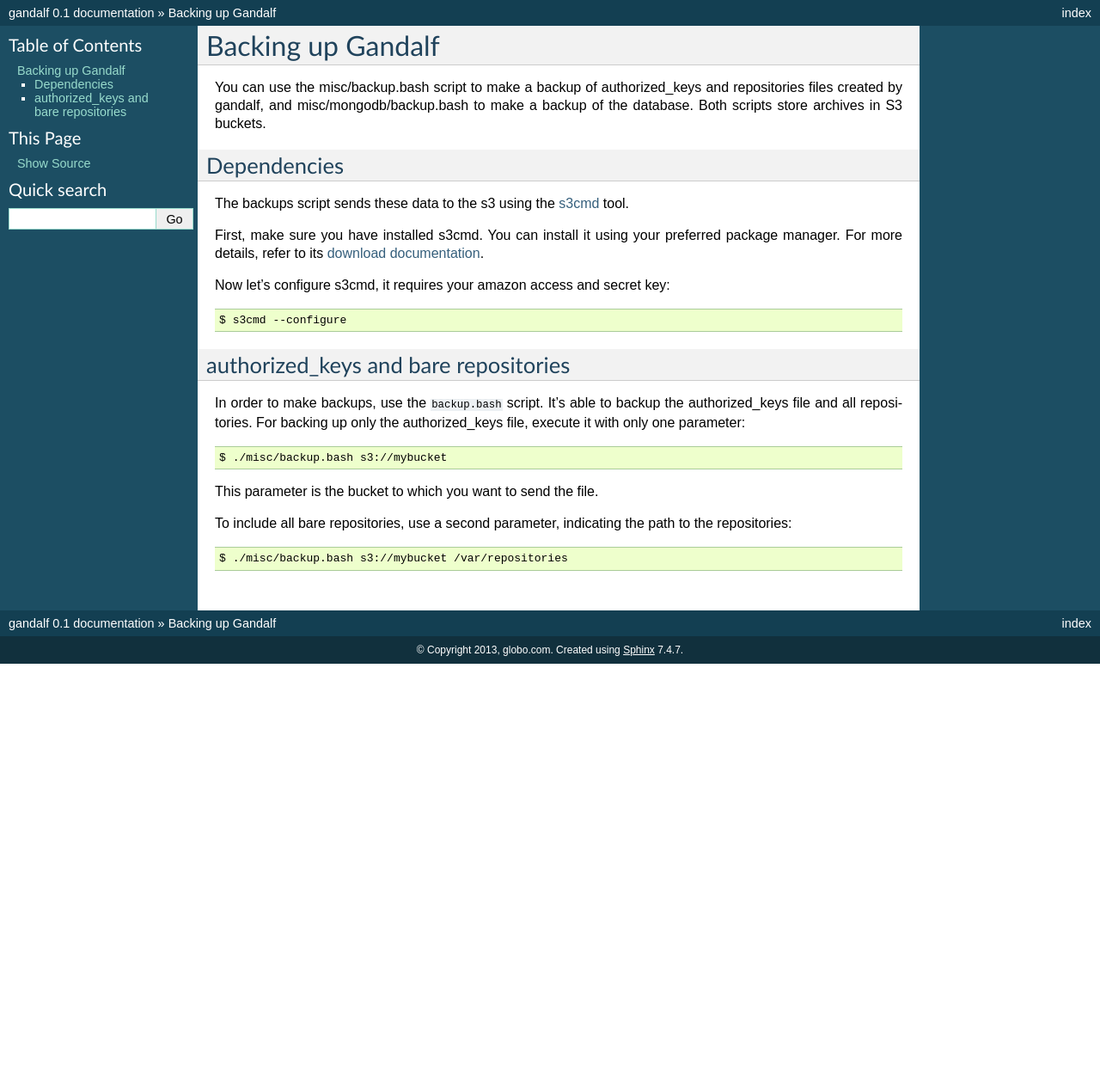
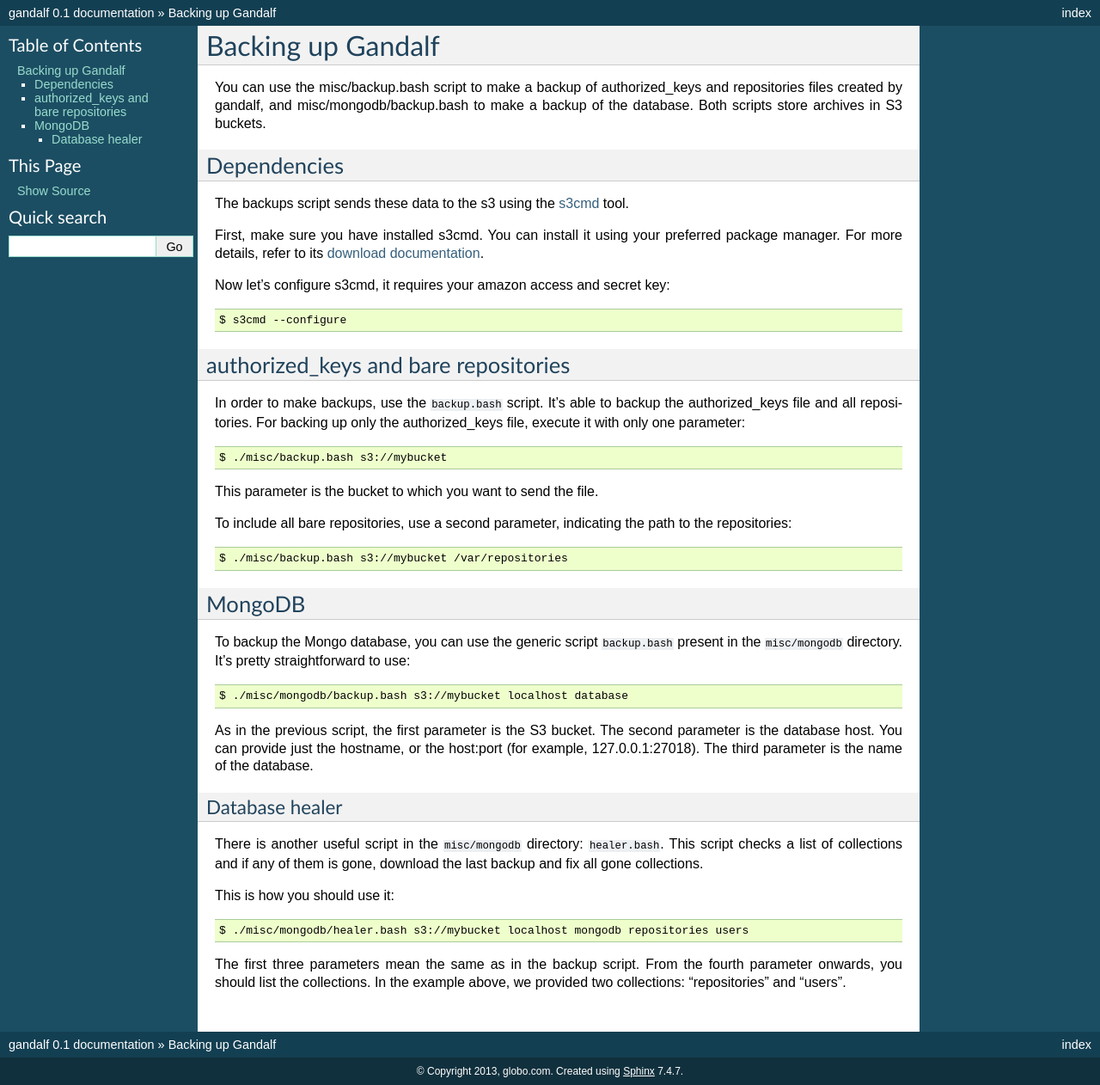
Before and after one commit to tsuru/gandalf, a Sphinx documentation site: the page built from docs/source/making-backup.rst, in a window 1280 px wide. Shown: the whole page at 86% size. Built offline with Sphinx 7.4.7, drawn with Linux system fonts in a browser that asks for light colours; before the commit the page ends 900 px from its top, so only the background shows below that.

Commit message:
docs: mention script for backing up mongodb in backup page
Also refer to the database healing script.

```diff
--- a/docs/source/making-backup.rst
+++ b/docs/source/making-backup.rst
@@ -47,3 +47,39 @@ to the repositories:
 ::
 
     $ ./misc/backup.bash s3://mybucket /var/repositories
+
+MongoDB
+=======
+
+To backup the Mongo database, you can use the generic script ``backup.bash``
+present in the ``misc/mongodb`` directory. It's pretty straightforward to use:
+
+.. highlight:: bash
+
+::
+
+    $ ./misc/mongodb/backup.bash s3://mybucket localhost database
+
+As in the previous script, the first parameter is the S3 bucket. The second
+parameter is the database host. You can provide just the hostname, or the
+host:port (for example, 127.0.0.1:27018). The third parameter is the name of
+the database.
+
+Database healer
+---------------
+
+There is another useful script in the ``misc/mongodb`` directory:
+``healer.bash``. This script checks a list of collections and if any of them is
+gone, download the last backup and fix all gone collections.
+
+This is how you should use it:
+
+.. highlight:: bash
+
+::
+
+    $ ./misc/mongodb/healer.bash s3://mybucket localhost mongodb repositories users
+
+The first three parameters mean the same as in the backup script. From the
+fourth parameter onwards, you should list the collections. In the example
+above, we provided two collections: "repositories" and "users".
```
